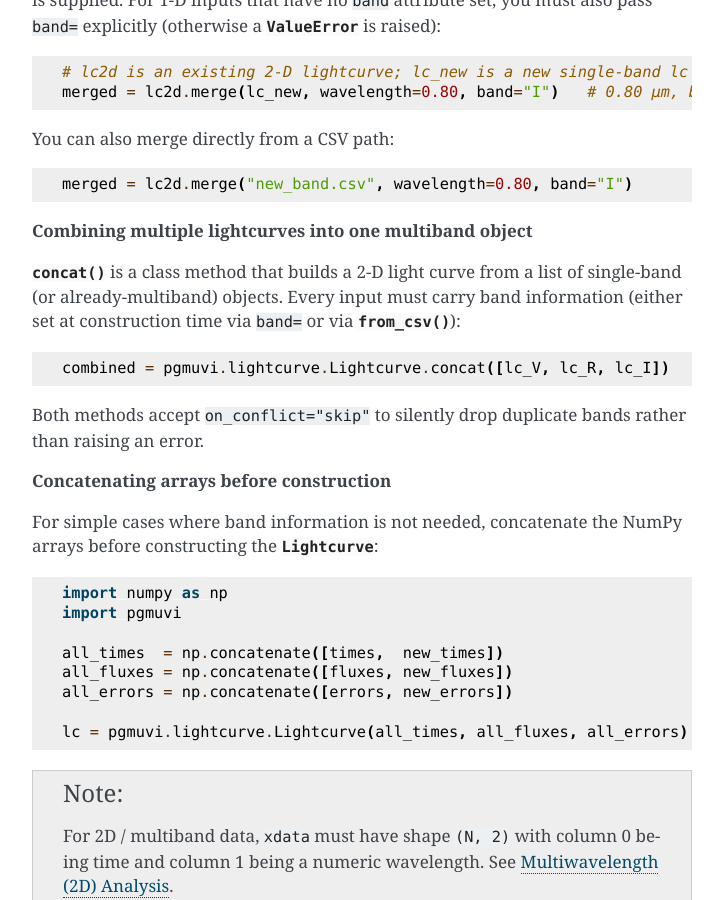
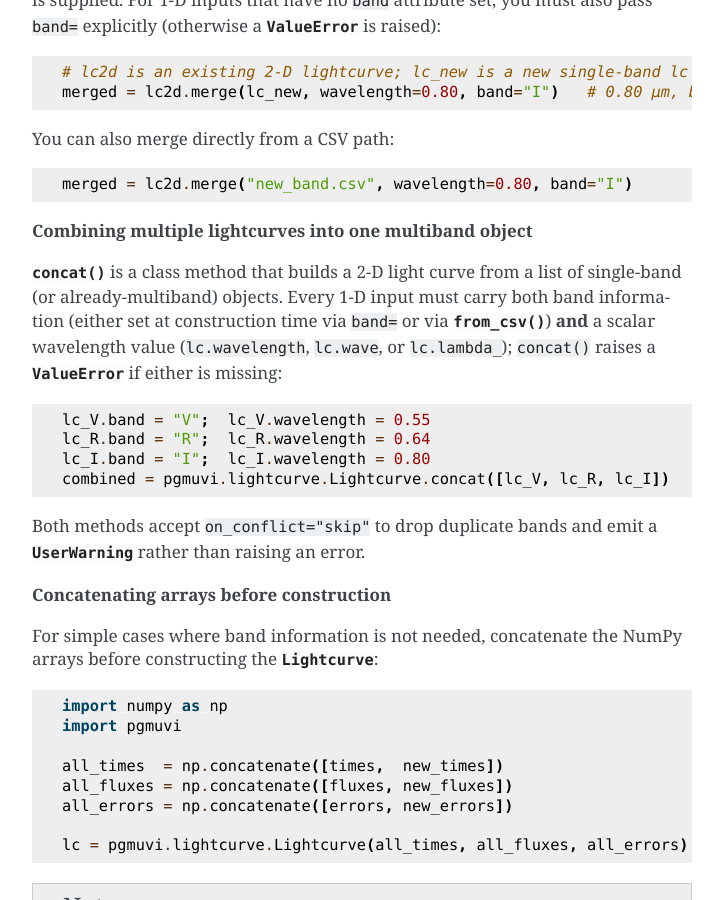
Before and after one commit to ICSM/pgmuvi, a Sphinx documentation site: the page built from docs/source/howto/loading_data.rst, in a window 1280 px wide and 900 px high, scrolled down 2625 px. Shown: the whole window, without its empty margins (388-1111 px from the left). Built offline with Sphinx 7.4.7, drawn with Linux system fonts in a browser that asks for light colours; pages that are not in the unit, such as notebooks, are missing from menus.

Commit message:
doc: fix accuracy of fit_LS, concat, filter_variable_bands, use_best_band_init, on_conflict descriptions
Agent-Logs-Url: https://github.com/ICSM/pgmuvi/sessions/f7656647-3132-4fe3-bcd2-142709b0c437

Co-authored-by: pscicluna <509178+pscicluna@users.noreply.github.com>

```diff
--- a/docs/source/background.rst
+++ b/docs/source/background.rst
@@ -131,4 +131,8 @@ spectral mixture kernel frequencies before fitting.  This substantially improves
 convergence and reduces the risk of settling in a poor local optimum.
 
 In the current API, this Lomb–Scargle-based initialisation is performed
-internally by :meth:`~pgmuvi.lightcurve.Lightcurve.fit_LS`.
+internally by :meth:`~pgmuvi.lightcurve.Lightcurve.fit` (when
+``use_mls_init=True``, which is the default).  :meth:`~pgmuvi.lightcurve.Lightcurve.fit_LS`
+is a public helper that runs the same periodogram and returns the detected
+peaks, but kernel initialisation is performed by ``fit()``, not ``fit_LS()``
+alone.
--- a/docs/source/howto/loading_data.rst
+++ b/docs/source/howto/loading_data.rst
@@ -125,13 +125,18 @@ You can also merge directly from a CSV path::
 
 :meth:`~pgmuvi.lightcurve.Lightcurve.concat` is a class method that builds a
 2-D light curve from a list of single-band (or already-multiband) objects.
-Every input must carry band information (either set at construction time via
-``band=`` or via :meth:`~pgmuvi.lightcurve.Lightcurve.from_csv`)::
+Every 1-D input must carry both band information (either set at construction
+time via ``band=`` or via :meth:`~pgmuvi.lightcurve.Lightcurve.from_csv`) **and**
+a scalar wavelength value (``lc.wavelength``, ``lc.wave``, or ``lc.lambda_``);
+``concat()`` raises a :exc:`ValueError` if either is missing::
 
+    lc_V.band = "V";  lc_V.wavelength = 0.55
+    lc_R.band = "R";  lc_R.wavelength = 0.64
+    lc_I.band = "I";  lc_I.wavelength = 0.80
     combined = pgmuvi.lightcurve.Lightcurve.concat([lc_V, lc_R, lc_I])
 
-Both methods accept ``on_conflict="skip"`` to silently drop duplicate bands
-rather than raising an error.
+Both methods accept ``on_conflict="skip"`` to drop duplicate bands and emit a
+:class:`UserWarning` rather than raising an error.
 
 **Concatenating arrays before construction**
 
--- a/docs/source/howto/preprocessing.rst
+++ b/docs/source/howto/preprocessing.rst
@@ -51,7 +51,7 @@ For multiband data::
 
 To retain only bands that pass a variability criterion::
 
-    lc.filter_variable_bands(fvar_min=0.1)
+    lc = lc.filter_variable_bands(fvar_min=0.1)
 
 Sampling Quality Metrics
 -------------------------
```
Also changed, not shown: docs/source/faq.rst (+6 -4 lines), docs/source/howto/multiband.rst (+4 -3 lines), docs/source/howto/priors_constraints.rst (+5 -6 lines).
